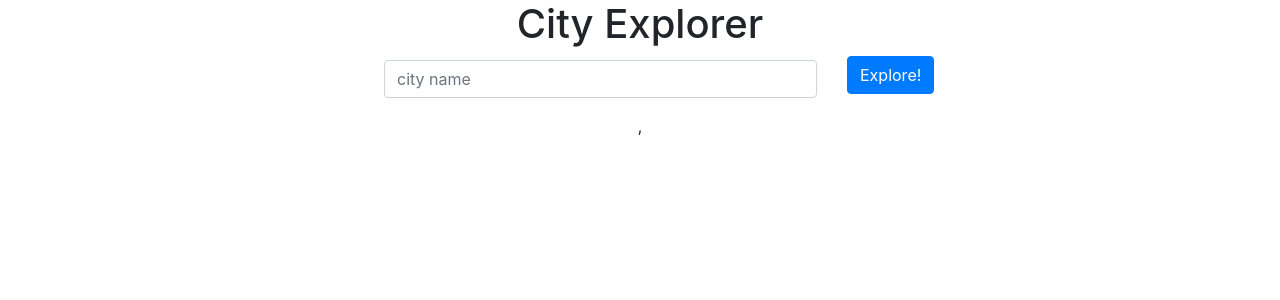
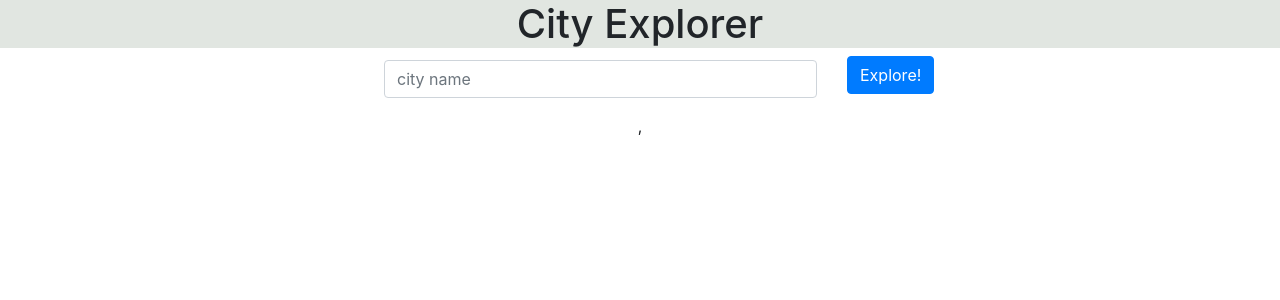
Before and after one commit to RoaaMustafa/API-locations, a React (Create React App) app: page / in a window 1280 px wide. Shown: the top 300 px of the page. Built offline with nearby package versions, Linux system fonts and the light colour scheme.

Commit message:
add style

```diff
--- a/src/App.js
+++ b/src/App.js
@@ -6,9 +6,9 @@ class App extends React.Component{
   render(){
     return(
       <div >
-
+        <header style={{backgroundColor:'#2422'}}>
         <h1 className="header-sec" > City Explorer </h1>
-
+        </header>
         <City
         />
       </div>
```
